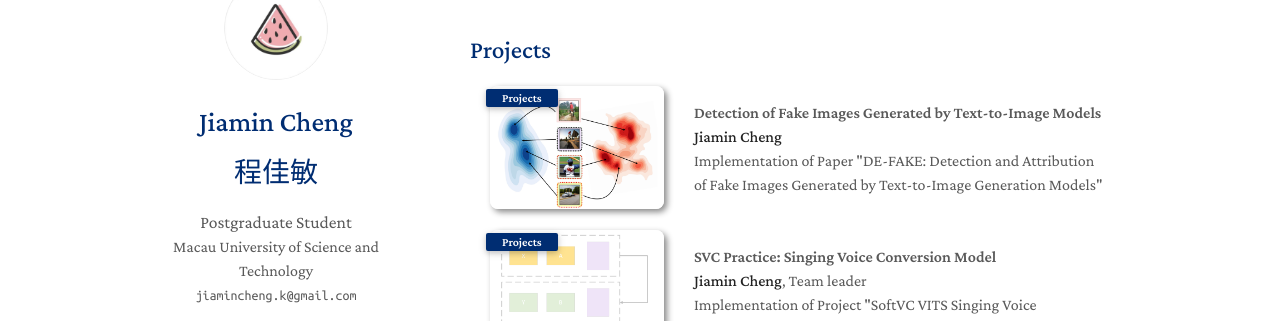
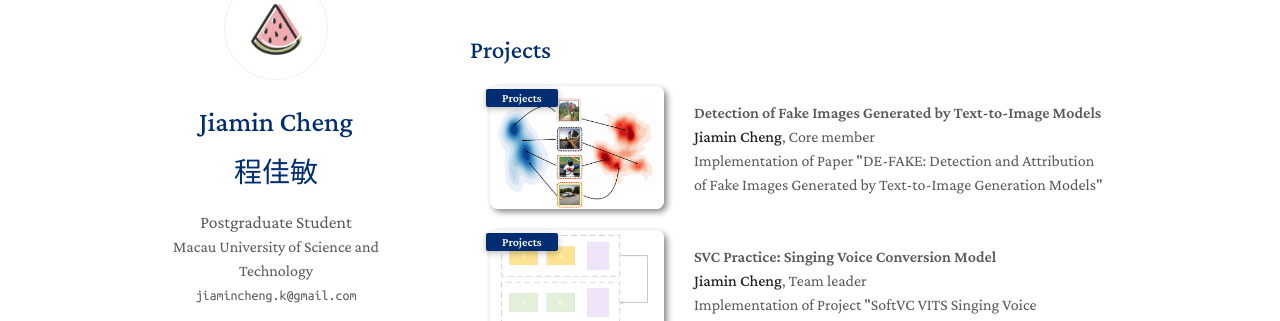
Before and after one commit to jiamincheng/jiamincheng.github.io, a Jekyll site: the page built from index.md, in a window 1280 px wide and 900 px high, scrolled down 933 px. Shown: the part 132-453 px from the top of the window. Built offline with Jekyll 4.4.1, drawn with Linux system fonts in a browser that asks for light colours; a style sheet for code colours, icons or effects is not loaded.

Commit message:
Update projects.md

```diff
--- a/_includes/projects.md
+++ b/_includes/projects.md
@@ -16,7 +16,7 @@
   </div>
   <div class="col-sm-9" style="position: relative;padding-right: 15px;padding-left: 20px;">
       <div class="title">Detection of Fake Images Generated by Text-to-Image Models</div>
-      <div class="author"><strong>Jiamin Cheng</strong></div>
+      <div class="author"><strong>Jiamin Cheng</strong>, Core member</div>
       <div class="periodical">Implementation of Paper "DE-FAKE: Detection and Attribution of Fake Images Generated by Text-to-Image Generation Models"</div>
     <div class="links">
     </div>
```
